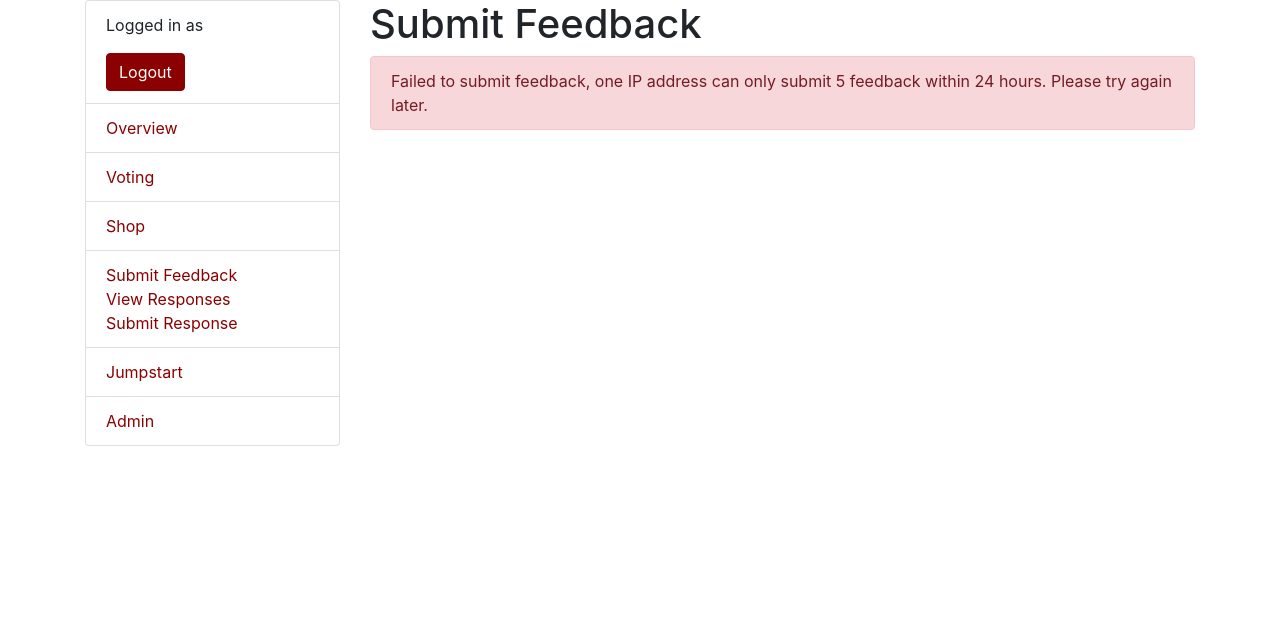
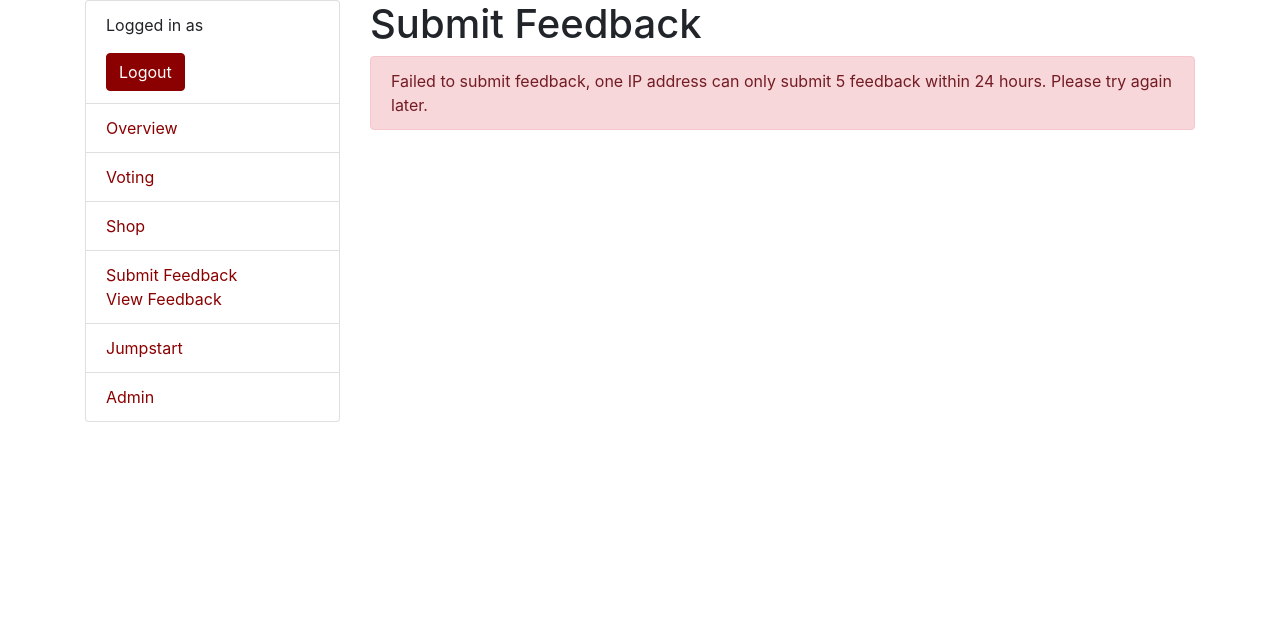
Before and after one commit to ecss-soton/ecssweb, a Django app: template feedback/templates/feedback/submit_failed.html in a window 1280 px wide. Shown: the part 70-694 px from the top of the page. Run offline with Django 3.2, Linux system fonts and the light colour scheme; the template is opened without the code that fills it, so the values that code supplies are empty; parts of the project's set-up code (start-up, migrations or seed data) failed here and were passed over; some libraries are stand-ins or nearby versions.

Commit message:
Add link to feedback

```diff
--- a/portal/templates/portal/base.html
+++ b/portal/templates/portal/base.html
@@ -34,13 +34,10 @@
       <li class="list-group-item">
         <ul class="list-unstyled">
           <li>
-            <a href="#">Submit Feedback</a>
+            <a href="{% url 'feedback:submit' %}">Submit Feedback</a>
           </li>
           <li>
-            <a href="#">View Responses</a>
-          </li>
-          <li>
-            <a href="#">Submit Response</a>
+            <a href="{% url 'feedback:view' %}">View Feedback</a>
           </li>
         </ul>
       </li>
```
